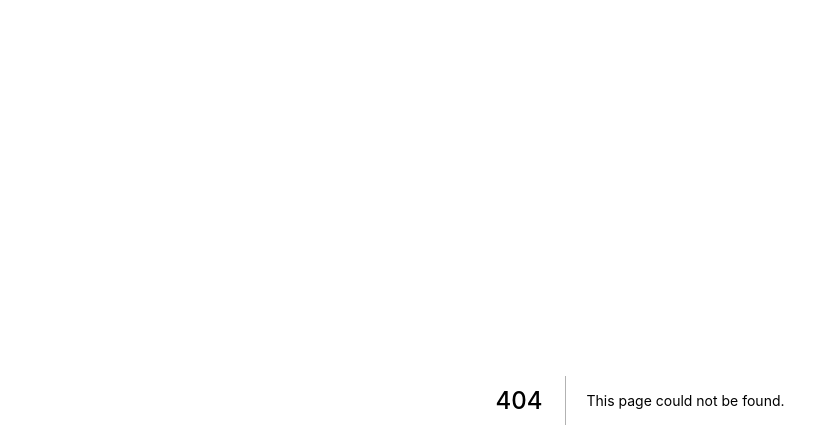
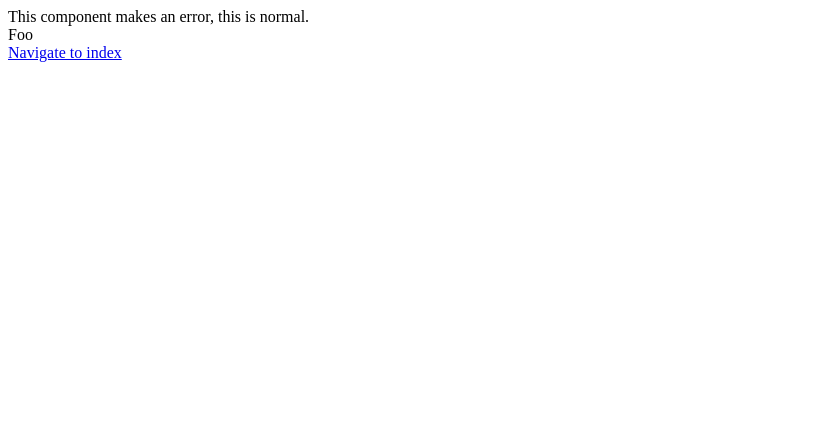
Before and after one commit to Augusto825/Next-redux-wrapper, a Next.js app: page /error in a window 1280 px wide. Before the commit this address had no page. Shown: the top 448 px of the page, without its empty margins (0-839 px from the left). Built offline with nearby package versions, Linux system fonts and the light colour scheme.

Commit message:
1.3.2 Closes #42

```diff
--- a/package.json
+++ b/package.json
@@ -1,6 +1,6 @@
 {
   "name": "next-redux-wrapper",
-  "version": "1.3.1",
+  "version": "1.3.2",
   "description": "Redux wrapper for Next.js",
   "main": "src/index.js",
   "scripts": {
--- /dev/null
+++ b/pages/error.js
@@ -0,0 +1,16 @@
+import Link from "next/link";
+import React from "react";
+import {makeStore} from "../components/store";
+import wrapper from "../src";
+
+const Foo = wrapper(makeStore)(() => (<div>Foo</div>));
+
+export default wrapper(makeStore)(() => (
+    <div>
+        <div>This component makes an error, this is normal.</div>
+        <Foo/>
+        <nav>
+            <Link href="/"><a>Navigate to index</a></Link>
+        </nav>
+    </div>
+));
--- a/src/index.js
+++ b/src/index.js
@@ -8,10 +8,10 @@ var _Promise;
 var _debug = false;
 var skipMerge = ['initialState', 'initialProps', 'isServer', 'store'];
 var DEFAULT_KEY = '__NEXT_REDUX_STORE__';
+var isBrowser = typeof window !== 'undefined';
 
 function initStore(makeStore, initialState, context, config) {
     var req = context.req;
-    var isBrowser = typeof window !== 'undefined';
     var isServer = !!req && !isBrowser;
     var storeKey = config.storeKey;
 
@@ -29,9 +29,7 @@ function initStore(makeStore, initialState, context, config) {
         return req._store;
     }
 
-    if (!isBrowser) {
-        throw new Error("WithRedux has to be used only for top level pages, all other components has to be wrapped in connect");
-    }
+    if (!isBrowser) return null;
 
     // Memoize store if client
     if (!window[storeKey]) {
@@ -93,6 +91,12 @@ module.exports = function(createStore) {
             var store = hasStore
                 ? props.store
                 : initStore(createStore, initialState, {}, config); // client case, no store but has initialState
+
+            if (!store) {
+                console.error('Attention, withRedux has to be used only for top level pages, all other components must be wrapped with React Redux connect!');
+                console.error('Automatic fallback to connect has been performed, please check your code.');
+                return React.createElement(ConnectedCmp, props);
+            }
 
             if (config.debug) console.log(Cmp.name, '- 4. WrappedCmp.render', (hasStore ? 'picked up existing one,' : 'created new store with'), 'initialState', initialState);
 
```
